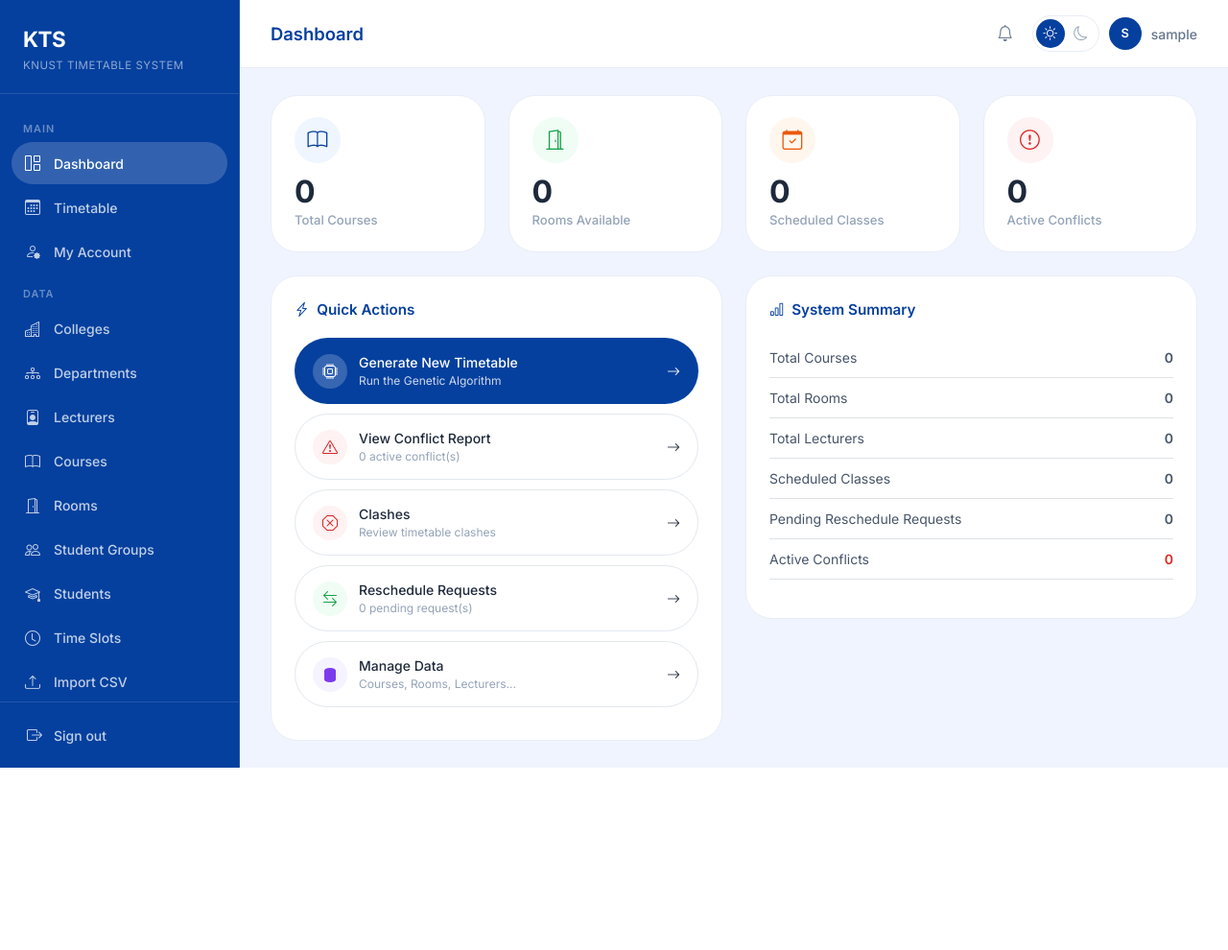
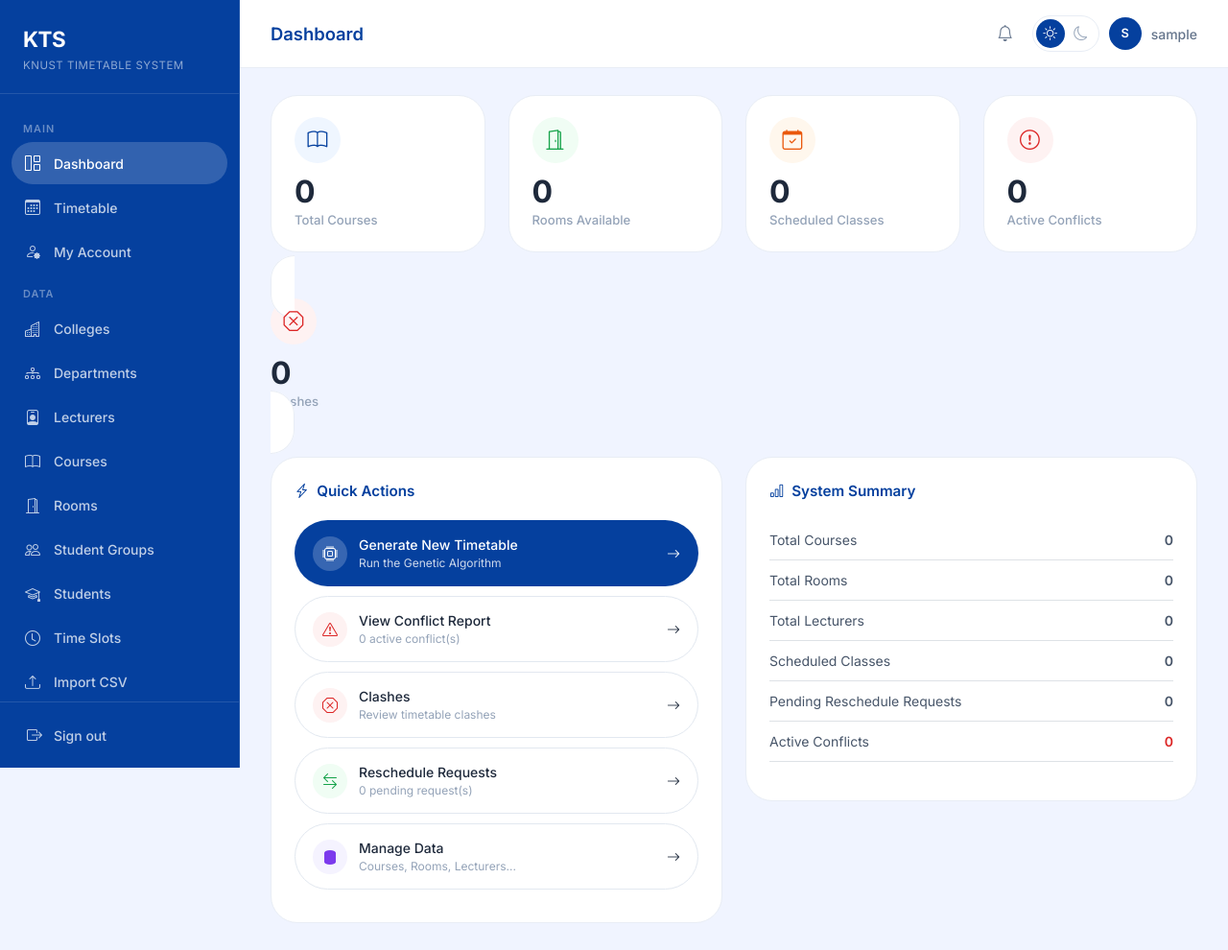
Before and after one commit to ChristaHaizel/KTS, a Django app: page / in a window 1280 px wide. Shown: the whole page at 96% size. Before the commit the page ends 800 px from the top, so only its background shows below. Run offline with Django 5.2, Linux system fonts and the light colour scheme; the visitor is signed in with stand-in values (Sample User, id 1); data that the repository does not hold is empty; some libraries are stand-ins or nearby versions.

Commit message:
Show clashes on dashboard

```diff
--- a/scheduler/templates/scheduler/dashboard.html
+++ b/scheduler/templates/scheduler/dashboard.html
@@ -31,6 +31,13 @@
             <div class="stat-number">{{ conflict_count }}</div>
             <div class="stat-label">Active Conflicts</div>
         </div>
+    </div>
+    <div class="col-6 col-md-3">
+        <a href="{% url 'conflicts' %}" class="stat-card text-decoration-none">
+            <div class="stat-icon red"><i class="bi bi-x-octagon"></i></div>
+            <div class="stat-number">{{ conflict_count }}</div>
+            <div class="stat-label">Clashes</div>
+        </a>
     </div>
 </div>
 
```
